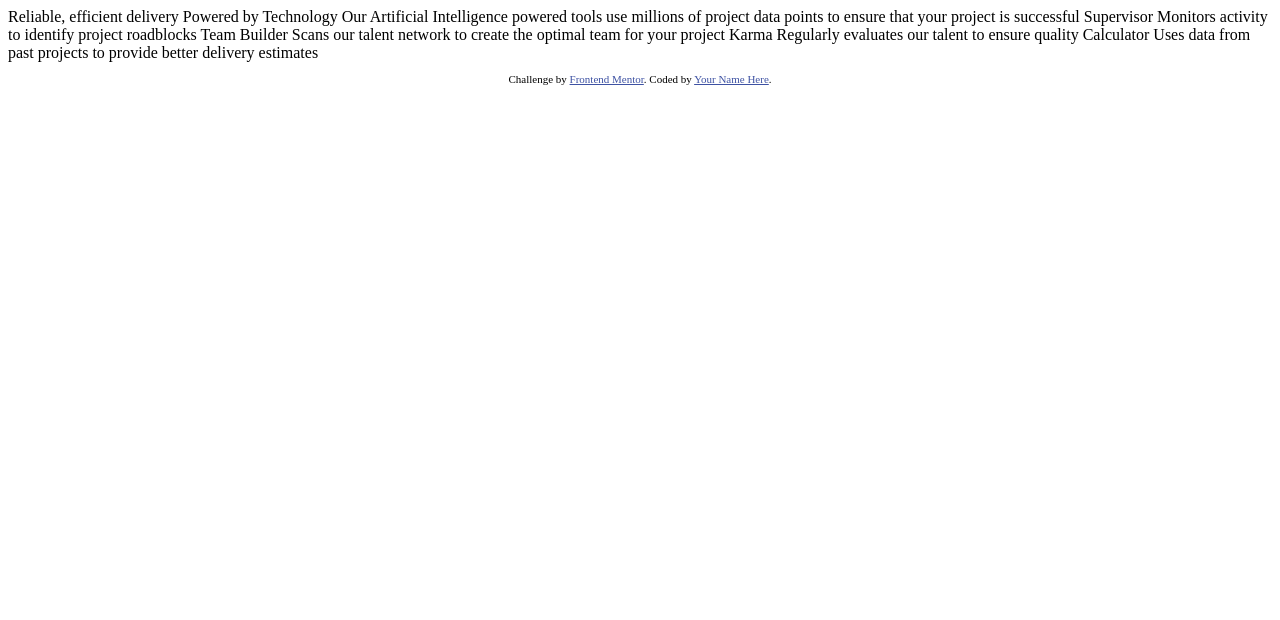
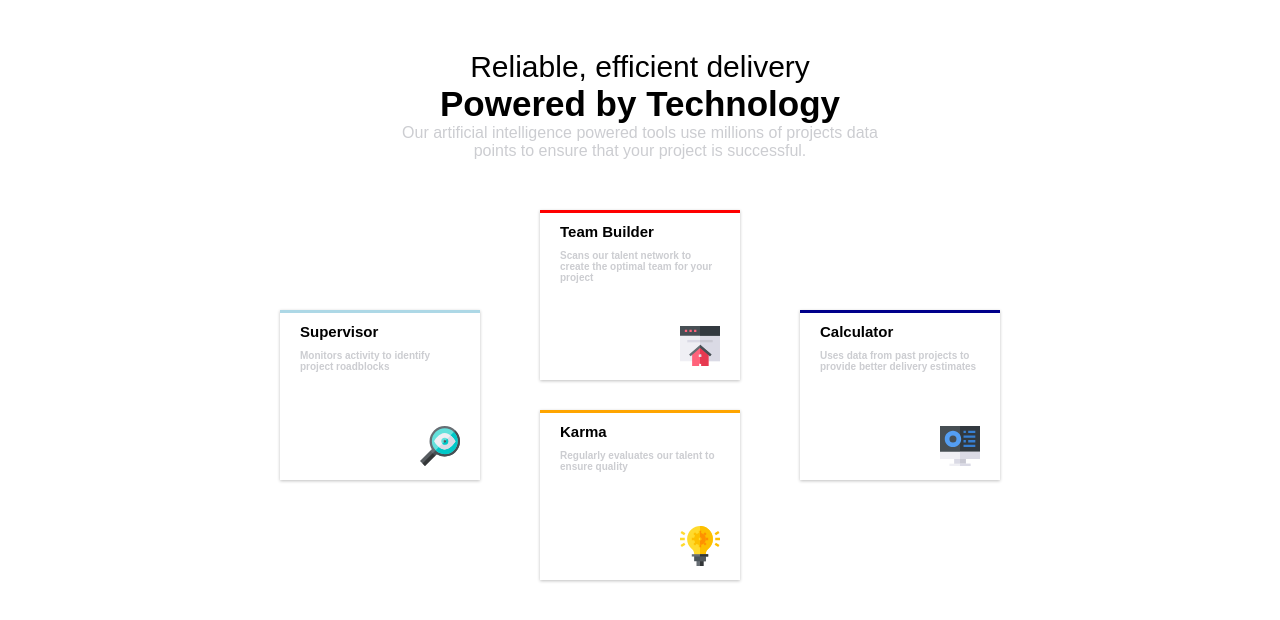
Before and after one commit to RubensCruz88/Four-Card-Feature, a plain HTML site: page index.html in a window 1280 px wide. Drawn offline with Linux system fonts and the light colour scheme.

Commit message:
Incluido html

```diff
--- a/index.html
+++ b/index.html
@@ -5,41 +5,64 @@
   <meta name="viewport" content="width=device-width, initial-scale=1.0"> <!-- displays site properly based on user's device -->
 
   <link rel="icon" type="image/png" sizes="32x32" href="./images/favicon-32x32.png">
+  <link rel="stylesheet" href="styles.css">
 
   <title>Frontend Mentor | Four card feature section</title>
 
-  <!-- Feel free to remove these styles or customise in your own stylesheet 👍 -->
-  <style>
-    .attribution { font-size: 11px; text-align: center; }
-    .attribution a { color: hsl(228, 45%, 44%); }
-  </style>
 </head>
 <body>
+	<div id="header">
+		<div class="container">
+			<h2>Reliable, efficient delivery</h2>
+			<h3>Powered by Technology</h3>
+			<p class='texto'>Our artificial intelligence powered tools use millions of projects data points to ensure that
+				your project is successful.
+			</p>
+		</div>
+	</div>
+	<div id="conteudo">
+		<div class="faixa">
+			<div class="card" style="border-color: lightblue">
+				<div class="header">
+					<h2>Supervisor</h2>
+					<h3>Monitors activity to identify project roadblocks</h3>
+				</div>
+				<div class="footer">
+					<img src="images/icon-supervisor.svg" />
+				</div>
+			</div>
+		</div>
+		<div class="faixa">
+			<div class="card" style="border-color: red">
+				<div class="header">
+					<h2>Team Builder</h2>
+					<h3>Scans our talent network to create the optimal team for your project</h3>
+				</div>
+				<div class="footer">
+					<img src="images/icon-team-builder.svg" />
+				</div>
+			</div>
+			<div class="card" style="border-color: orange">
+				<div class="header">
+					<h2>Karma</h2>
+					<h3>Regularly evaluates our talent to ensure quality</h3>
+				</div>
+				<div class="footer">
+					<img src="images/icon-karma.svg" />
+				</div>
+			</div>
+		</div>
+		<div class="faixa">
+			<div class="card" style="border-color: darkblue">
+				<div class="header">
+					<h2>Calculator</h2>
+					<h3>Uses data from past projects to provide better delivery estimates</h3>
+				</div>
+			<div class="footer">
+					<img src="images/icon-calculator.svg" />
+			</div>
+		</div>
+	</div>
 
-  Reliable, efficient delivery
-  Powered by Technology
-
-  Our Artificial Intelligence powered tools use millions of project data points
-  to ensure that your project is successful
-
-  Supervisor
-  Monitors activity to identify project roadblocks
-
-  Team Builder
-  Scans our talent network to create the optimal team for your project
-
-  Karma
-  Regularly evaluates our talent to ensure quality
-
-  Calculator
-  Uses data from past projects to provide better delivery estimates
-
-
-  <footer>
-    <p class="attribution">
-      Challenge by <a href="https://www.frontendmentor.io?ref=challenge" target="_blank">Frontend Mentor</a>.
-      Coded by <a href="#">Your Name Here</a>.
-    </p>
-  </footer>
 </body>
 </html>
```
